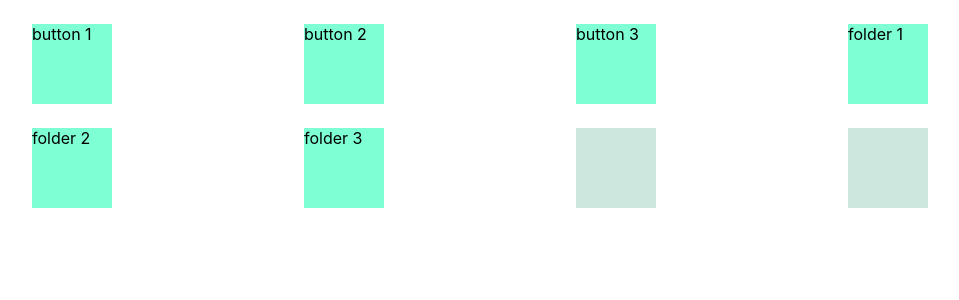
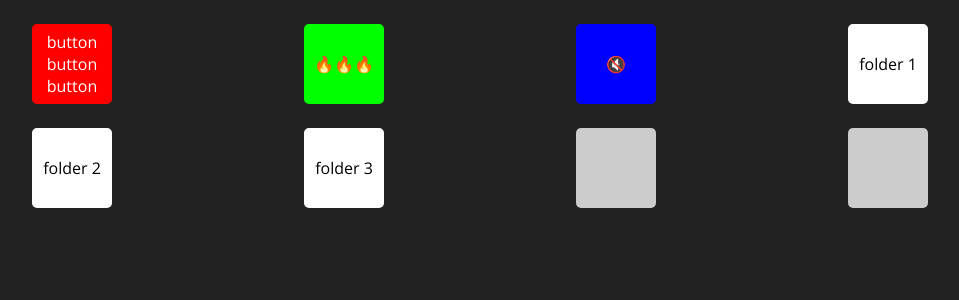
Before and after one commit to TouchDeck/TouchDeck, a React (Create React App) app: page / in a window 1280 px wide. Shown: the top 300 px of the page, without its empty margins (160-1119 px from the left). Built offline with nearby package versions, Linux system fonts and the light colour scheme.

Commit message:
Style buttons

```diff
--- a/public/index.html
+++ b/public/index.html
@@ -24,7 +24,10 @@
       work correctly both with client-side routing and a non-root public URL.
       Learn how to configure a non-root public URL by running `npm run build`.
     -->
-    <title>React App</title>
+
+    <link href="https://fonts.googleapis.com/css2?family=Open+Sans&display=swap" rel="stylesheet">
+
+    <title>Pideck</title>
   </head>
   <body>
     <noscript>You need to enable JavaScript to run this app.</noscript>
--- a/src/api/configuration.ts
+++ b/src/api/configuration.ts
@@ -1,5 +1,6 @@
 export interface ButtonConfig {
-  color?: string;
+  backgroundColor?: string;
+  textColor?: string;
   text?: string;
   uuid?: string;
   disabled?: boolean;
@@ -8,19 +9,21 @@ export interface ButtonConfig {
 export function getButtonConfiguration(): ButtonConfig[] {
   return ([
     {
-      text: 'button 1',
+      text: 'button button button',
       uuid: '1',
-      color: '#FF0000'
+      backgroundColor: '#FF0000',
+      textColor: 'white'
     },
     {
-      text: 'button 2',
+      text: '🔥🔥🔥',
       uuid: '2',
-      color: '#00FF00'
+      backgroundColor: '#00FF00'
     },
     {
-      text: 'button 3',
+      text: '🔇',
       uuid: '3',
-      color: '#0000FF'
+      backgroundColor: '#0000FF',
+      textColor: 'white'
     },
     {
       text: 'folder 1'
--- a/src/components/Button.scss
+++ b/src/components/Button.scss
@@ -1,13 +1,28 @@
 .button {
-  background-color: aquamarine;
+  background-color: #FFF;
   width: 80px;
   height: 80px;
+  overflow: hidden;
+
+  // Center the text (horizontally and vertically).
+  display: flex;
+  align-items: center;
+  justify-content: center;
+  text-align: center;
+
+  // Rounded corners.
+  border-radius: 5px;
 
   &:not(.disabled) {
     cursor: pointer;
+
+    &:active {
+      filter: grayscale(40%);
+    }
   }
 
   &.disabled {
+    background-color: #CCC;
     filter: grayscale(80%);
   }
 }
--- a/src/components/Button.tsx
+++ b/src/components/Button.tsx
@@ -2,12 +2,19 @@ import React from 'react';
 import { triggerAction } from '../api/actions';
 import { ButtonConfig } from '../api/configuration';
 
-const Button: React.FC<ButtonConfig> = ({ children, disabled, uuid }) => (
-  <div className={`button ${disabled ? 'disabled' : ''}`} onClick={() => {
-    if (uuid) {
-      triggerAction(uuid);
-    }
-  }}>
+const Button: React.FC<ButtonConfig> = ({ children, disabled, uuid, backgroundColor, textColor }) => (
+  <div
+    className={`button ${disabled ? 'disabled' : ''}`}
+    style={{
+      backgroundColor,
+      color: textColor
+    }}
+    onClick={() => {
+      if (uuid) {
+        triggerAction(uuid);
+      }
+    }}
+  >
     {children}
   </div>
 );
--- a/src/index.scss
+++ b/src/index.scss
@@ -11,12 +11,12 @@
 
 body {
   margin: 0;
-  font-family: -apple-system, BlinkMacSystemFont, 'Segoe UI', 'Roboto', 'Oxygen',
-    'Ubuntu', 'Cantarell', 'Fira Sans', 'Droid Sans', 'Helvetica Neue',
-    sans-serif;
+  font-family: 'Open Sans', sans-serif;
   -webkit-font-smoothing: antialiased;
   -moz-osx-font-smoothing: grayscale;
   box-sizing: border-box;
+
+  background-color: #222;
 }
 
 code {
```
